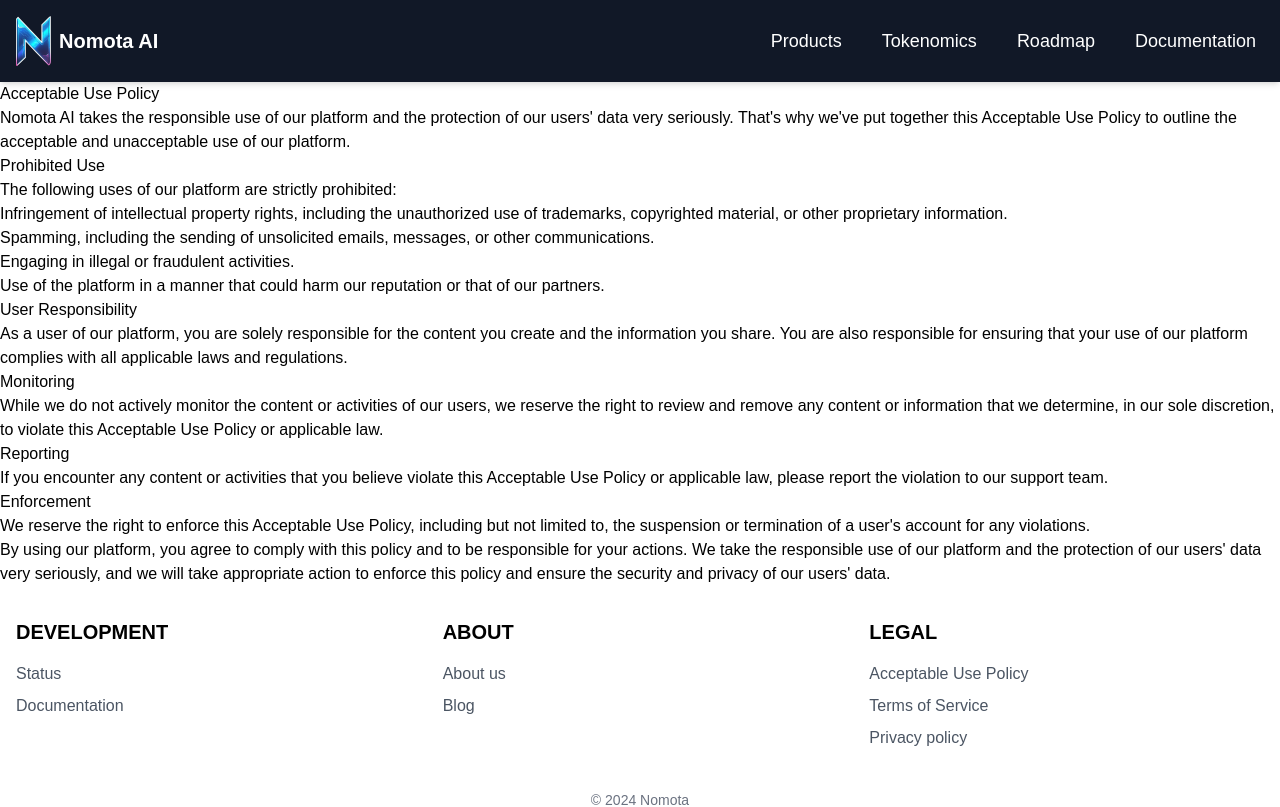
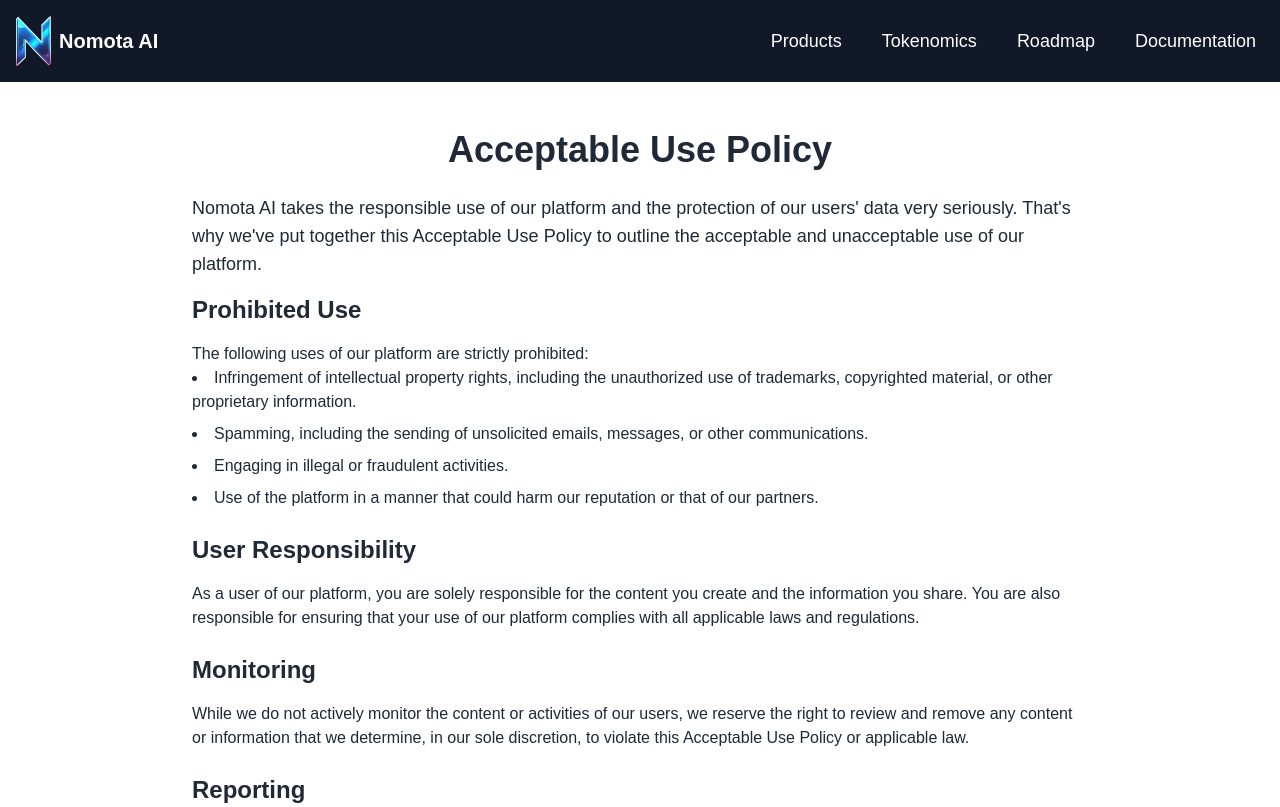
Before and after one commit to MohanVarma1965/NomotaAI, a React (Create React App) app: page /acceptable-use in a window 1280 px wide. Shown: the top 807 px of the page. Built offline with nearby package versions, Linux system fonts and the light colour scheme.

Commit message:
styled acceptable use page

```diff
--- a/src/components/Pages/AcceptableUse.tsx
+++ b/src/components/Pages/AcceptableUse.tsx
@@ -3,56 +3,66 @@
 
 const AcceptableUse: React.FC = () => {
   useTitle('Nomota AI - Acceptable Use');
+
   return (
-    <div>
-      <h1>Acceptable Use Policy</h1>
-      <p>
-        Nomota AI takes the responsible use of our platform and the protection of our users' data very seriously. That's
-        why we've put together this Acceptable Use Policy to outline the acceptable and unacceptable use of our
-        platform.
+    <div className="p-6 py-12 text-gray-800 bg-white sm:px-6 lg:px-8">
+      <div className="max-w-4xl mx-auto">
+        <h1 className="mb-6 text-3xl font-bold text-center md:text-4xl">Acceptable Use Policy</h1>
+
+        <p className="mb-4 text-lg">
+          Nomota AI takes the responsible use of our platform and the protection of our users' data very seriously.
+          That's why we've put together this Acceptable Use Policy to outline the acceptable and unacceptable use of our platform.
         </p>
 
-      <h2>Prohibited Use</h2>
+        <section className="mb-6">
+          <h2 className="mb-4 text-2xl font-semibold">Prohibited Use</h2>
           <p>The following uses of our platform are strictly prohibited:</p>
-      <ul>
-        <li>
-          Infringement of intellectual property rights, including the unauthorized use of trademarks, copyrighted
-          material, or other proprietary information.
-        </li>
+          <ul className="space-y-2 list-disc list-inside">
+            <li>Infringement of intellectual property rights, including the unauthorized use of trademarks, copyrighted material, or other proprietary information.</li>
             <li>Spamming, including the sending of unsolicited emails, messages, or other communications.</li>
             <li>Engaging in illegal or fraudulent activities.</li>
             <li>Use of the platform in a manner that could harm our reputation or that of our partners.</li>
           </ul>
+        </section>
 
-      <h2>User Responsibility</h2>
+        <section className="mb-6">
+          <h2 className="mb-4 text-2xl font-semibold">User Responsibility</h2>
           <p>
             As a user of our platform, you are solely responsible for the content you create and the information you share.
-        You are also responsible for ensuring that your use of our platform complies with all applicable laws and
-        regulations.
+            You are also responsible for ensuring that your use of our platform complies with all applicable laws and regulations.
           </p>
+        </section>
 
-      <h2>Monitoring</h2>
+        <section className="mb-6">
+          <h2 className="mb-4 text-2xl font-semibold">Monitoring</h2>
           <p>
-        While we do not actively monitor the content or activities of our users, we reserve the right to review and
-        remove any content or information that we determine, in our sole discretion, to violate this Acceptable Use
-        Policy or applicable law.
+            While we do not actively monitor the content or activities of our users, we reserve the right to review and remove
+            any content or information that we determine, in our sole discretion, to violate this Acceptable Use Policy or applicable law.
           </p>
-      <h2>Reporting</h2>
+        </section>
+
+        <section className="mb-6">
+          <h2 className="mb-4 text-2xl font-semibold">Reporting</h2>
           <p>
-        If you encounter any content or activities that you believe violate this Acceptable Use Policy or applicable
-        law, please report the violation to our support team.
+            If you encounter any content or activities that you believe violate this Acceptable Use Policy or applicable law,
+            please report the violation to our support team.
           </p>
-      <h2>Enforcement</h2>
+        </section>
+
+        <section className="mb-6">
+          <h2 className="mb-4 text-2xl font-semibold">Enforcement</h2>
           <p>
-        We reserve the right to enforce this Acceptable Use Policy, including but not limited to, the suspension or
-        termination of a user's account for any violations.
+            We reserve the right to enforce this Acceptable Use Policy, including but not limited to, the suspension or termination
+            of a user's account for any violations.
           </p>
+        </section>
 
-      <p>
-        By using our platform, you agree to comply with this policy and to be responsible for your actions. We take the
-        responsible use of our platform and the protection of our users' data very seriously, and we will take
-        appropriate action to enforce this policy and ensure the security and privacy of our users' data.
+        <p className="text-lg">
+          By using our platform, you agree to comply with this policy and to be responsible for your actions. We take the responsible
+          use of our platform and the protection of our users' data very seriously, and we will take appropriate action to enforce
+          this policy and ensure the security and privacy of our users' data.
         </p>
+      </div>
     </div>
   );
 };
```
Lines whose indentation alone changed are shown as unchanged.
